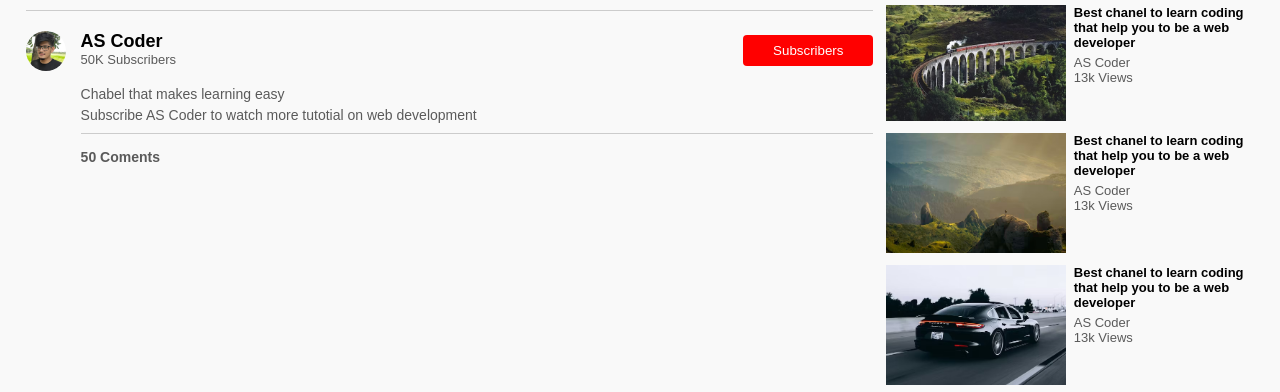
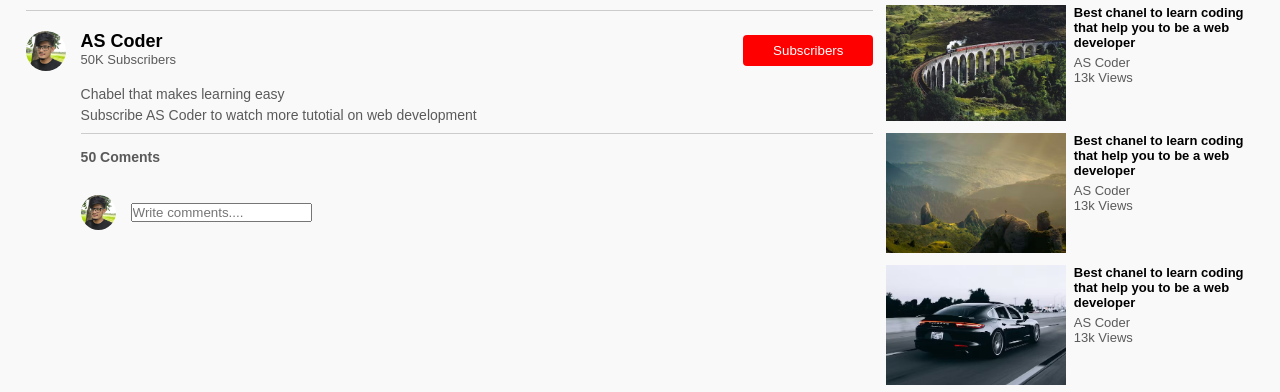
Before and after one commit to sif1t/SifTube, a plain HTML site: page play-video.html in a window 1280 px wide. Shown: the part 580-972 px from the top of the page. Drawn offline with Linux system fonts and the light colour scheme.

Commit message:
add new comments section

```diff
--- a/main.css
+++ b/main.css
@@ -345,4 +345,18 @@ nav {
     color: #5a5a5a;
     margin-top: 15px;
 }
+
+.add-comment{
+    display: flex;
+    align-items: center;
+    margin: 30px 0;
+}
+.add-comment img {
+    width: 35px;
+    border-radius: 50%;
+    margin-right: 15px;
+}
+.add-comment input{
+
+}
 /* play video page end */
--- a/play-video.html
+++ b/play-video.html
@@ -68,6 +68,13 @@
             <p>Subscribe AS Coder to watch more tutotial on web development</p>
             <hr>
             <h4>50 Coments</h4>
+
+         <div class="add-comment">
+            <img src="images/sifat.png">
+            <input type="text" placeholder="Write comments....">
+         </div>
+
+
            </div>
 
 
```
